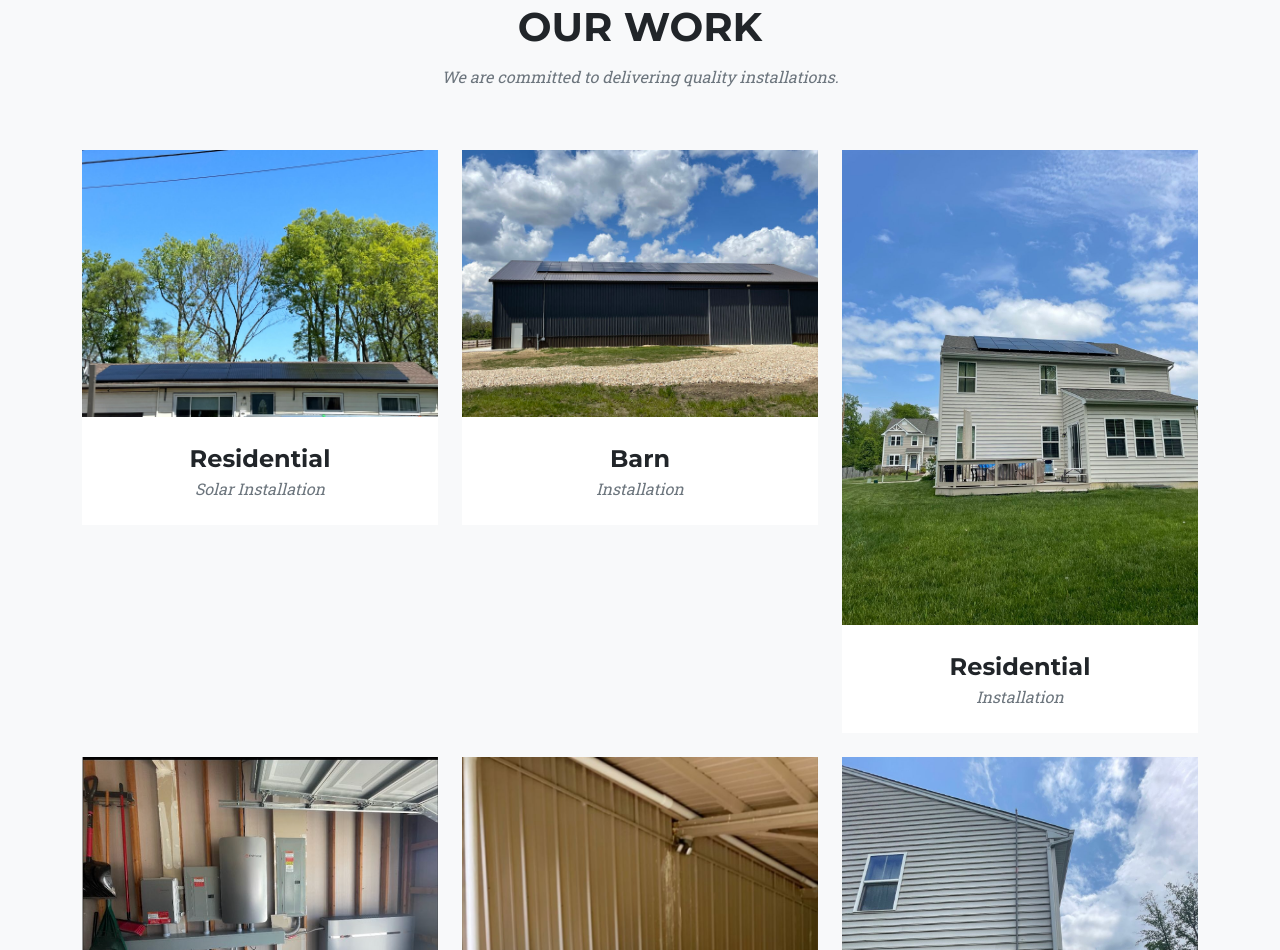
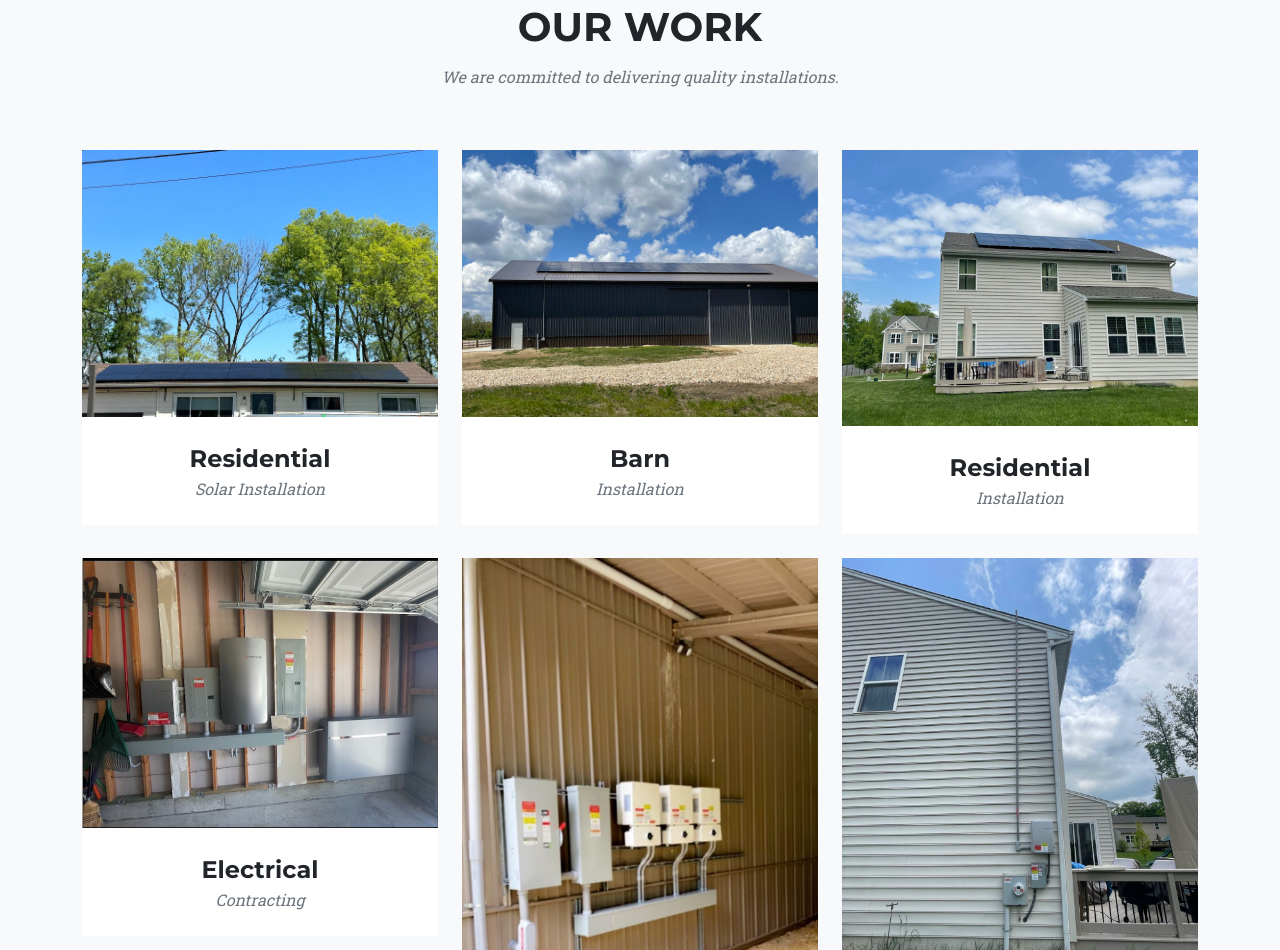
Before and after one commit to morelfamilyservices/morelfamilyservices.github.io, a plain HTML site: page index.html in a window 1280 px wide. Shown: the part 1486-2436 px from the top of the page. Drawn offline with nearby package versions, Linux system fonts and the light colour scheme.

Commit message:
update portfolio house 2 image

```diff
--- a/index.html
+++ b/index.html
@@ -130,7 +130,7 @@
                             <div class="portfolio-hover">
                                 <div class="portfolio-hover-content"><i class="fas fa-plus fa-3x"></i></div>
                             </div>
-                            <img class="img-fluid" src="assets/img/portfolio/house2.jpeg" alt="..." />
+                            <img class="img-fluid" src="assets/img/portfolio/house2.jpg" alt="..." />
                         </a>
                         <div class="portfolio-caption">
                             <div class="portfolio-caption-heading">Residential</div>
```
Also changed, not shown: assets/img/portfolio/house2.jpeg (deleted), assets/img/portfolio/house2.jpg (added).
